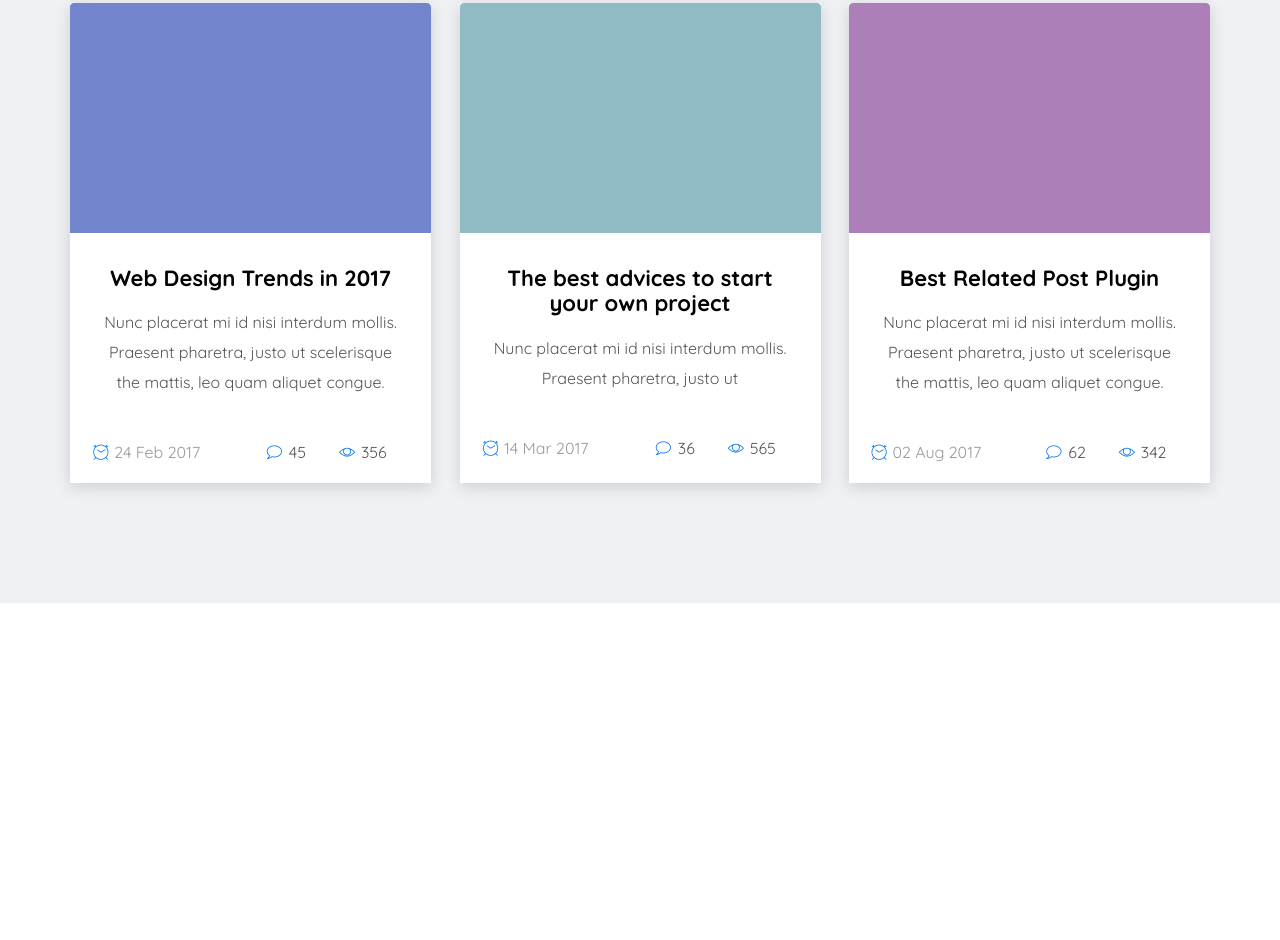
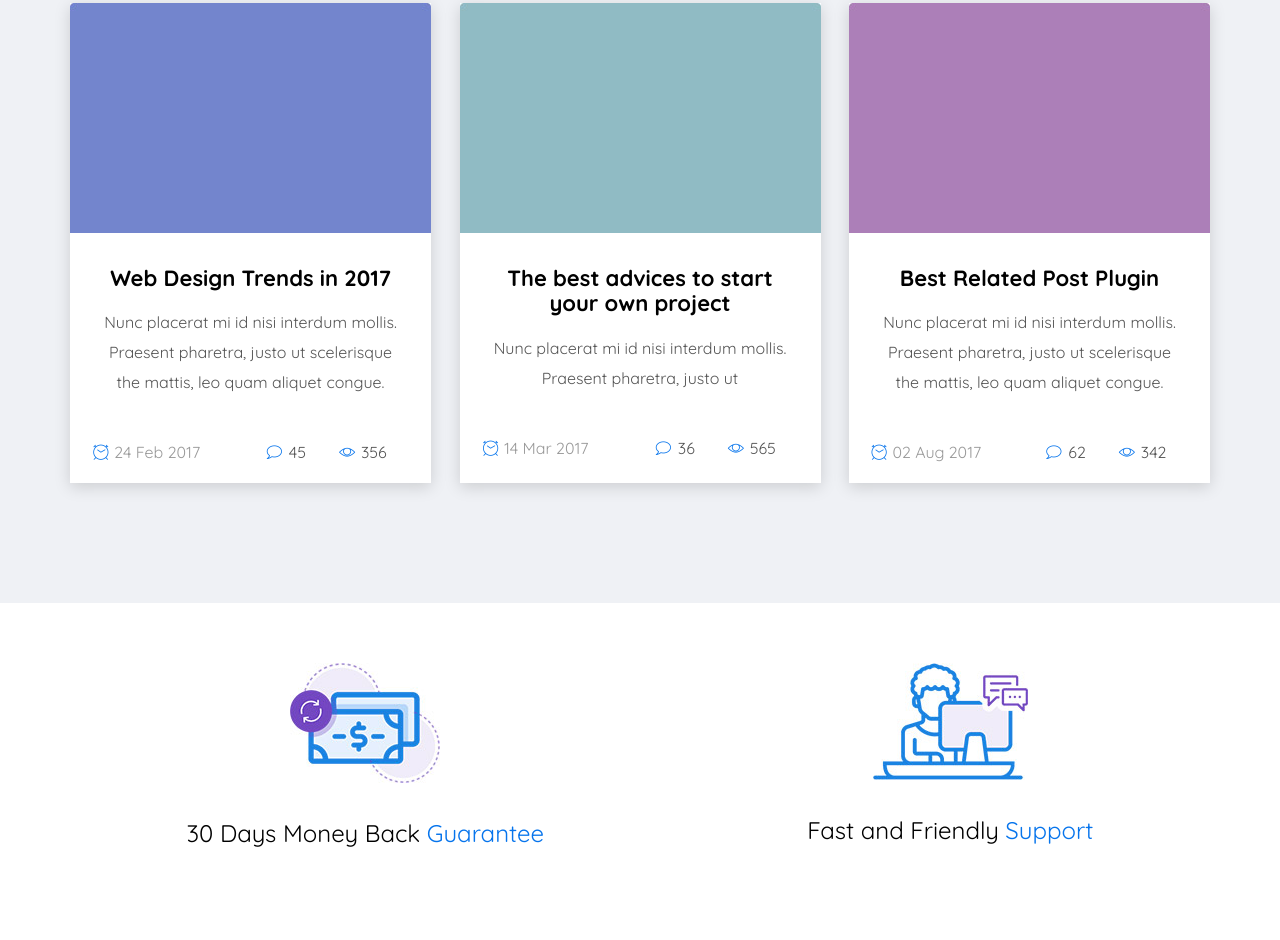
Before and after one commit to mikas813/MartPlace, a website: page app/index.html in a window 1280 px wide. Shown: the part 7998-8938 px from the top of the page. Before the commit the page ends 8601 px from the top, so only its background shows below. Drawn offline with nearby package versions, Linux system fonts and the light colour scheme.

Commit message:
added support section

```diff
--- a/app/index.html
+++ b/app/index.html
@@ -1102,6 +1102,20 @@
         </div>
     </section>
     <!--End Latest news section -->
+    <!--Start Support section -->
+    <section class="support">
+        <div class="container support__sect-wrapper">
+            <div class="left__wrapper support__wrapper">
+                <img src="images/support-sect-left.jpg" alt="">
+                <h4>30 Days Money Back <span>Guarantee</span></h4>
+            </div>
+            <div class="right__wrapper support__wrapper">
+                <img src="images/support-sect-right.jpg" alt="">
+                <h4>Fast and Friendly <span>Support</span></h4>
+            </div>
+        </div>
+    </section>
+    <!--End Support section -->
 
     <script src="https://ajax.googleapis.com/ajax/libs/jquery/3.4.1/jquery.min.js"></script>
     <script src="js/libs.min.js"></script>
--- /dev/null
+++ b/app/scss/_support-section.scss
@@ -0,0 +1,14 @@
+.support__sect-wrapper{
+    display: flex;
+    justify-content: space-around;
+    padding: 60px 0px;
+    text-align: center;
+    font-size: 24px;
+    color: #000;
+    h4{
+        font-weight: 400;
+    }
+    span{
+        color: #0674ec;
+    }
+}
--- a/app/scss/main.scss
+++ b/app/scss/main.scss
@@ -14,4 +14,7 @@
 @import 'why-choose';
 @import 'client-feed';
 @import 'latest-news';
+@import 'support-section';
+
+//falta acabar
 @import 'sell-buy';
```
Also changed, not shown: app/css/main.min.css, app/images/support-sect-left.jpg (added), app/images/support-sect-right.jpg (added).
